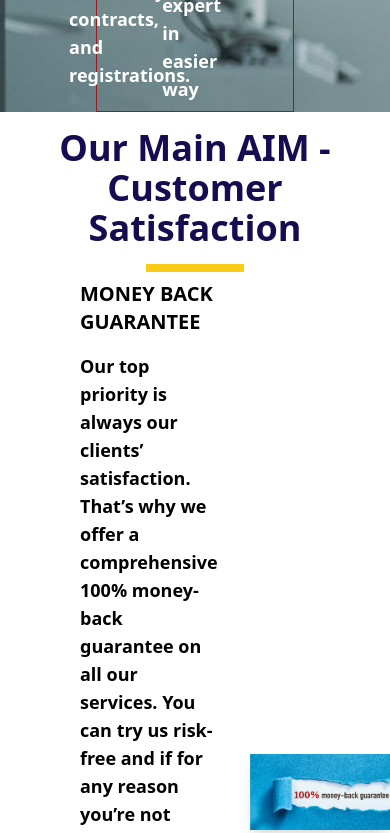
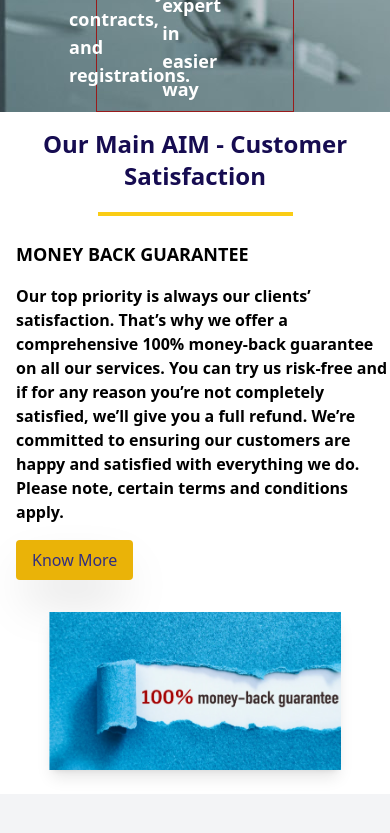
Before and after one commit to shivamjain1411/react-project, a React (Create React App) app: page / in a window 390 px wide. Shown: the part 1660-2493 px from the top of the page. Built offline with nearby package versions, Linux system fonts and the light colour scheme.

Commit message:
Our aim responsive

```diff
--- a/src/components/OurAim.js
+++ b/src/components/OurAim.js
@@ -1,19 +1,20 @@
 import React from "react";
 import moneyback from "../images/moneybabk.png";
+
 const OurAim = () => {
   return (
     <section className="py-4 bg-white">
-      <div className=" mx-auto">
-        <h1 className="mx-14 text-4xl font-bold text-center mb-2 text-[#160c51] ">
+      <div className="mx-auto">
+        <h1 className="mx-4 lg:mx-14 text-2xl lg:text-4xl font-bold text-center mb-2 text-[#160c51]">
           Our Main AIM - Customer Satisfaction
         </h1>
         <div className="flex justify-center">
-          <div className="w-3/12 border-t-0 border-8 border-l-0 border-r-0 border-yellow-400 h-4"></div>
+          <div className="w-2/4 lg:w-3/12 border-t-0 border-4 lg:border-8 border-l-0 border-r-0 border-yellow-400 h-4"></div>
         </div>
-        <div className="flex items-center my-2">
-          <div className="w-1/2 pr-8 ml-20">
-            <h3 className="text-xl font-bold mb-4">MONEY BACK GUARANTEE</h3>
-            <p className="mb-4 font-semibold text-lg">
+        <div className="flex flex-col lg:flex-row items-center my-2">
+          <div className="w-full lg:w-1/2 pr-0 p-4 lg:pr-8 lg:ml-20">
+            <h3 className="text-lg lg:text-xl font-bold mb-4">MONEY BACK GUARANTEE</h3>
+            <p className="mb-4 font-semibold text-base lg:text-lg">
               Our top priority is always our clients’ satisfaction. That’s why
               we offer a comprehensive 100% money-back guarantee on all our
               services. You can try us risk-free and if for any reason you’re
@@ -21,12 +22,12 @@ const OurAim = () => {
               committed to ensuring our customers are happy and satisfied with
               everything we do. Please note, certain terms and conditions apply.
             </p>
-            <button className="bg-yellow-500 text-indigo-900 px-6 py-2 rounded shadow-2xl">
+            <button className="bg-yellow-500 text-indigo-900 px-4 lg:px-6 py-2 rounded shadow-2xl">
               Know More
             </button>
           </div>
-          <div className="w-1/2 flex justify-center">
-            <img src={moneyback} alt="Guarantee" className=" shadow-lg" />
+          <div className="w-full lg:w-1/2 flex justify-center mt-4 lg:mt-0">
+            <img src={moneyback} alt="Guarantee" className="w-3/4 lg:w-auto shadow-lg" />
           </div>
         </div>
       </div>
```
